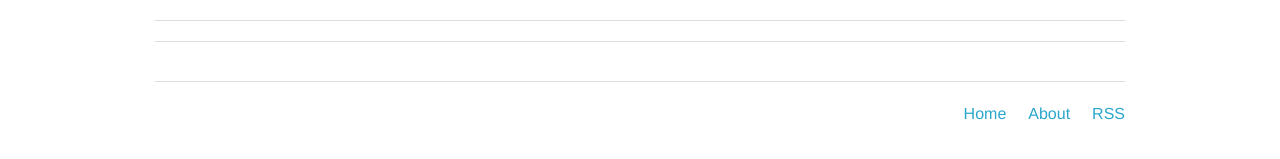
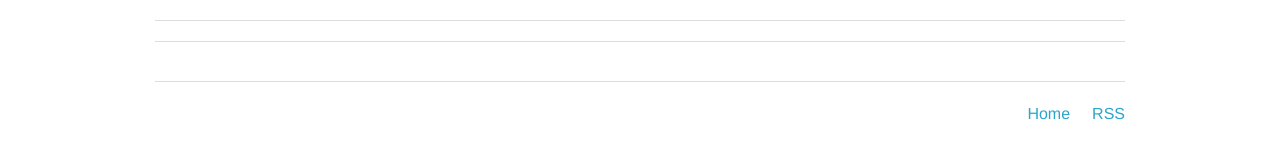
Before and after one commit to scottrobertson/scottrobertson.me, a Jekyll site: the page built from _posts/2012-10-07-simple-memcache-in-php.markdown, in a window 1280 px wide. Shown: the part 496-655 px from the top of the page. Built offline with Jekyll 4.4.1, drawn with Linux system fonts in a browser that asks for light colours; nearby versions of some CDN libraries; comment, search, counter and statistics services are not loaded.

Commit message:
remove about link

```diff
--- a/_layouts/default.html
+++ b/_layouts/default.html
@@ -112,7 +112,6 @@
         <div class="large-6 columns">
           <ul class="inline-list right">
             <li><a href="{{ site.baseurl }}/">Home</a></li>
-            <li><a href="{{ site.baseurl }}/about">About</a></li>
             <li><a href="{{ site.baseurl }}/feed.xml">RSS</a></li>
           </ul>
         </div>
```
